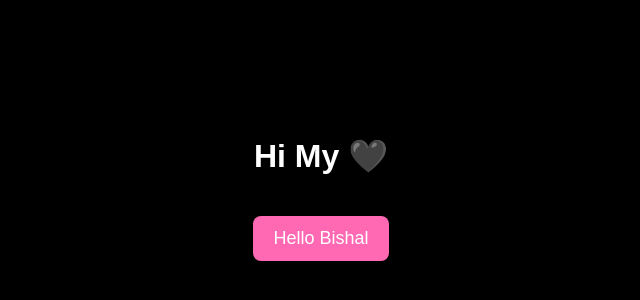
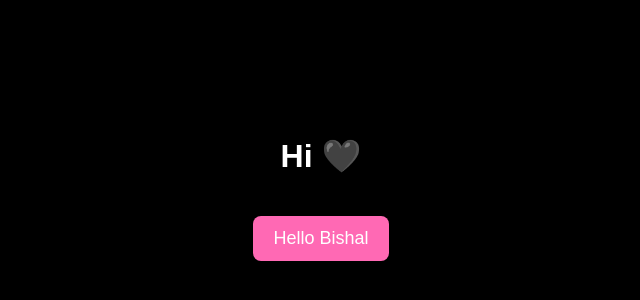
Before and after one commit to arafatahb/-skip-it, a plain HTML site: page index.html in a window 1280 px wide. Shown: the part 212-512 px from the top of the page, without its empty margins (319-959 px from the left). Drawn offline with Linux system fonts and the light colour scheme.

Commit message:
Update index.html

```diff
--- a/index.html
+++ b/index.html
@@ -81,7 +81,7 @@
 <body>
 
 <div class="slide active" id="slide1">
-  <h1>Hi My 🖤</h1>
+  <h1>Hi 🖤</h1>
   <button onclick="nextSlide(2)">Hello Bishal</button>
 </div>
 
```
